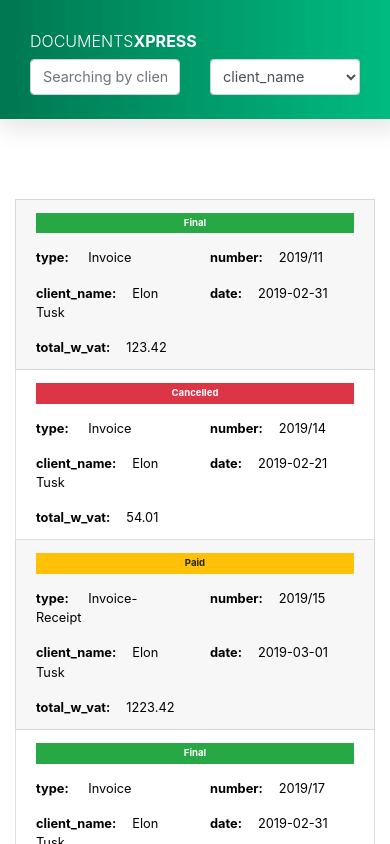
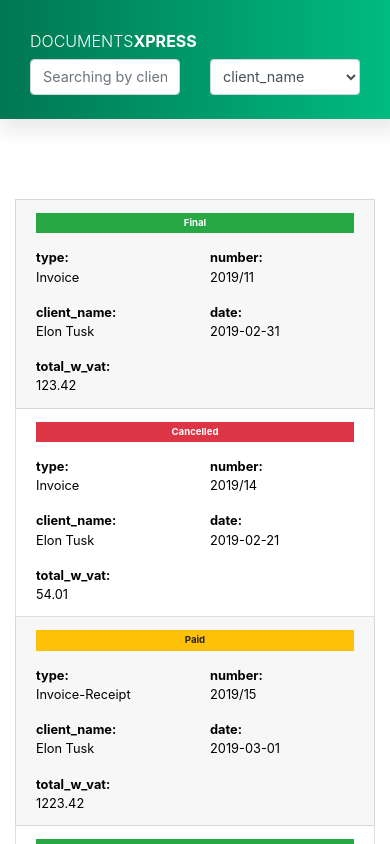
Before and after one commit to guilhermejbranco/invoicexpress, a React (Create React App) app: page / in a window 390 px wide. Shown: the top 844 px of the page. Built offline with nearby package versions, Linux system fonts and the light colour scheme.

Commit message:
minor fix

```diff
--- a/src/components/List.js
+++ b/src/components/List.js
@@ -140,23 +140,23 @@ class List extends Component {
                           </span>
                         </div>
                         <div className="col-6 col-md-2">
-                          <span className="d-inline-block font-weight-bold d-md-none pt-3 mr-3"> {[keys[1]]}: </span>
+                          <span className="d-block font-weight-bold d-md-none pt-3 mr-3"> {[keys[1]]}: </span>
                           <span> {document[keys[1]]}</span>
                         </div>
                         <div className="col-6 col-md-2">
-                          <span className="d-inline-block font-weight-bold d-md-none pt-3 mr-3"> {[keys[2]]}: </span>
+                          <span className="d-block font-weight-bold d-md-none pt-3 mr-3"> {[keys[2]]}: </span>
                           {document[keys[2]]}
                         </div>
                         <div className="col-6 col-md-2">
-                          <span className="d-inline-block font-weight-bold d-md-none pt-3 mr-3"> {[keys[3]]}: </span>
+                          <span className="d-block font-weight-bold d-md-none pt-3 mr-3"> {[keys[3]]}: </span>
                           {document[keys[3]]}
                         </div>
                         <div className="col-6 col-md-2">
-                        <span className="d-inline-block font-weight-bold d-md-none pt-3 mr-3"> {[keys[4]]}: </span>
+                        <span className="d-block font-weight-bold d-md-none pt-3 mr-3"> {[keys[4]]}: </span>
                           {document[keys[4]]}
                         </div>
-                        <div className="col-6 col-md-2">
-                        <span className="d-inline-block font-weight-bold d-md-none pt-3 mr-3"> {[keys[5]]}: </span>
+                        <div className="col-6 col-md-2 text-md-right">
+                        <span className="d-block font-weight-bold d-md-none pt-3 mr-3"> {[keys[5]]}: </span>
                           {document[keys[5]]}
                         </div>
                       </div>
```
